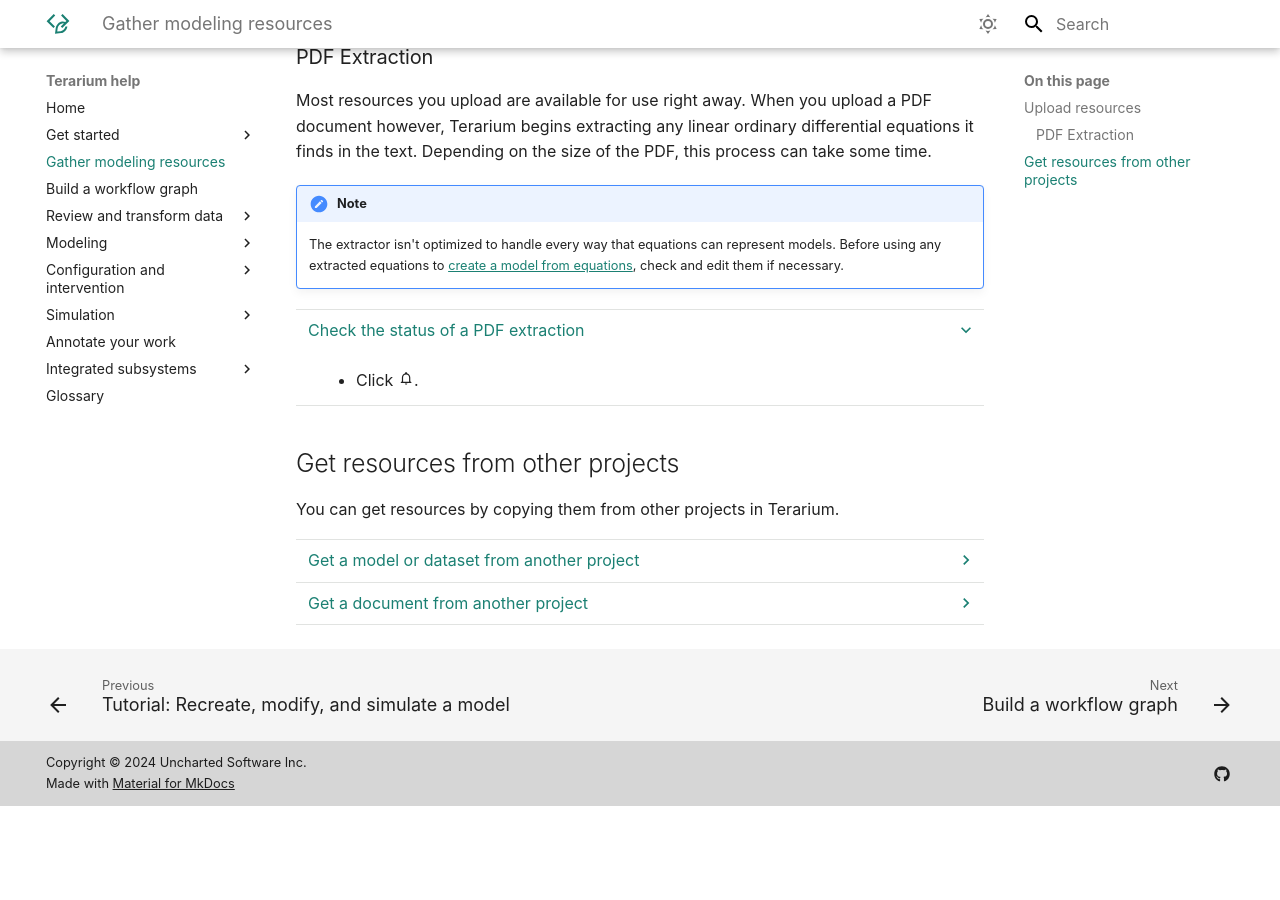
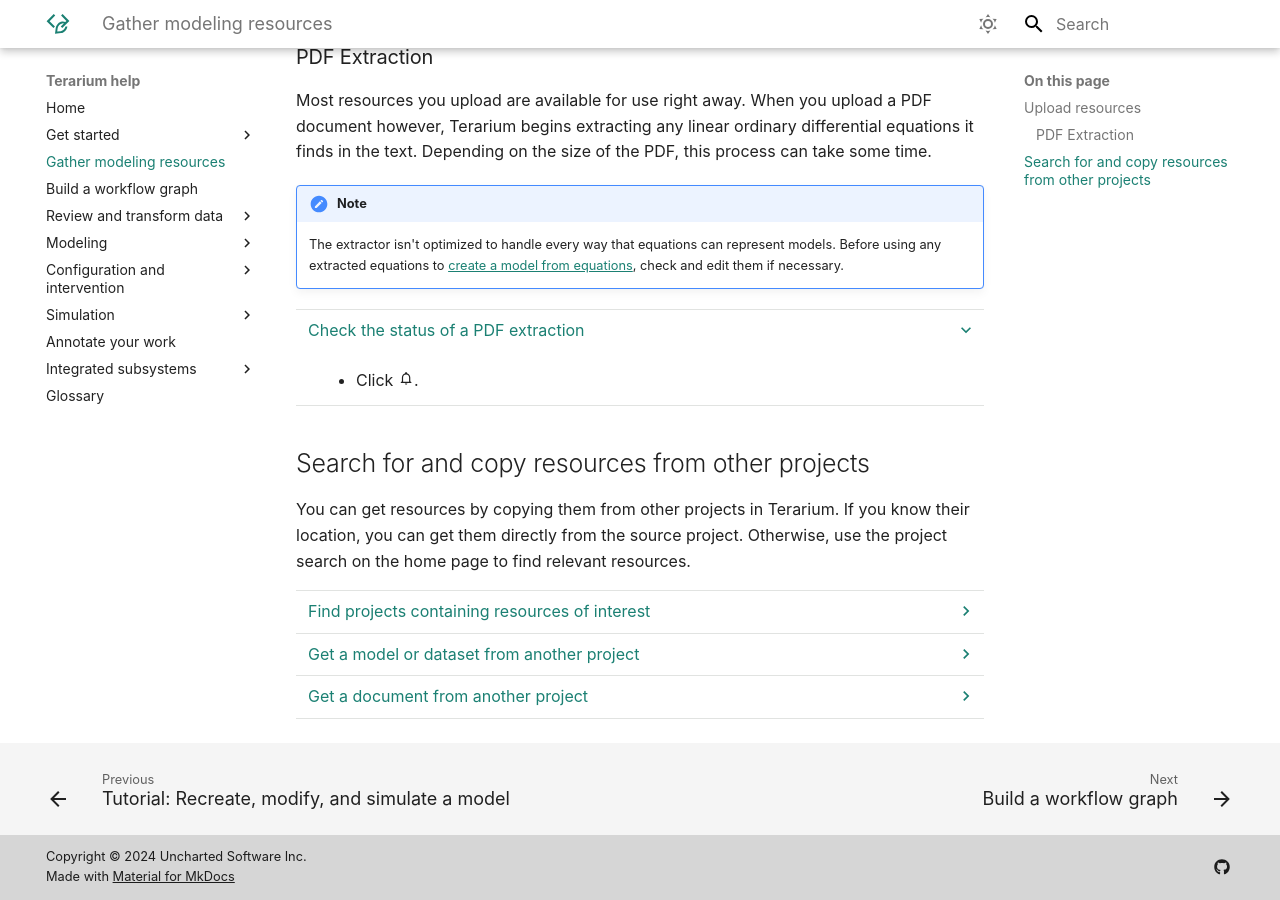
Before and after one commit to DARPA-ASKEM/terarium-docs, an MkDocs documentation site: the page built from docs/upload-resources/index.md, in a window 1280 px wide and 900 px high, scrolled down 1719 px. Built offline with MkDocs 1.6.1 and Material for MkDocs 9.7.7, drawn with Linux system fonts in a browser that asks for light colours; before the commit the page ends 2525 px from its top, so only the background shows below that.

Commit message:
Add section on project search

```diff
--- a/docs/upload-resources/index.md
+++ b/docs/upload-resources/index.md
@@ -69,9 +69,17 @@
 
     - Click <span class="sr-only" id="notifications-icon-label">Notifications</span> :material-bell-outline:{ title="Notifications" aria-labelledBy="notifications-icon-label" }.
 
-## Get resources from other projects
+## Search for and copy resources from other projects
 
-You can get resources by copying them from other projects in Terarium.
+You can get resources by copying them from other projects in Terarium. If you know their location, you can get them directly from the source project. Otherwise, use the project search on the home page to find relevant resources.
+
+??? list "Find projects containing resources of interest"
+
+    The project search finds projects and resources by keyword. Keywords are checked against the names of projects and resources such as models, datasets, documents, model configurations, intervention policies, and workflows.
+
+    1. Click the Terarium logo to return to the home page.
+    2. Enter your keywords in the search field and press ++enter++.
+    3. In the results, click the project name to view the source project overview or click the resource name to open it.
 
 ??? list "Get a model or dataset from another project"
 
```
Also changed, not shown: docs/datasets/index.md (+1 -1 lines), docs/modeling/index.md (+1 -1 lines).
